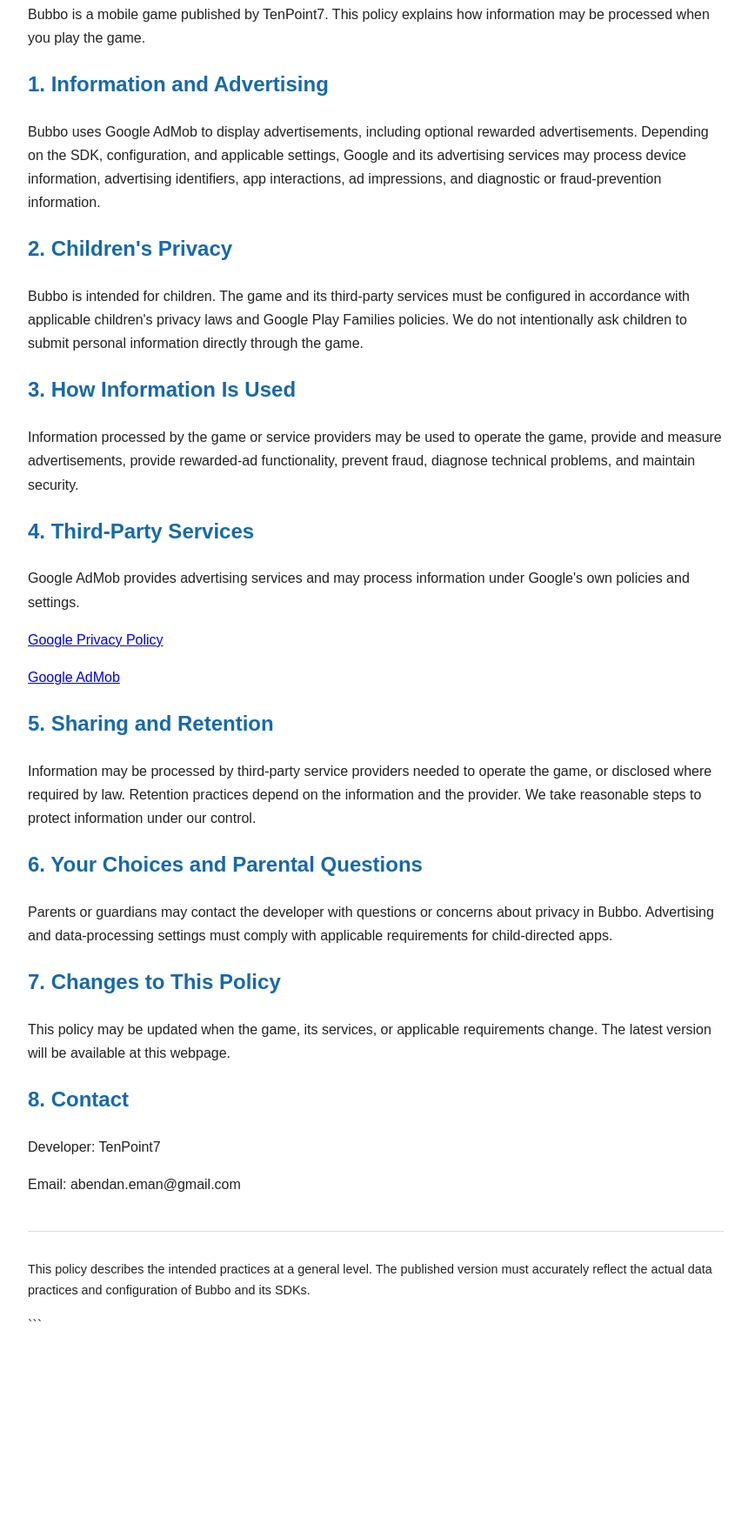
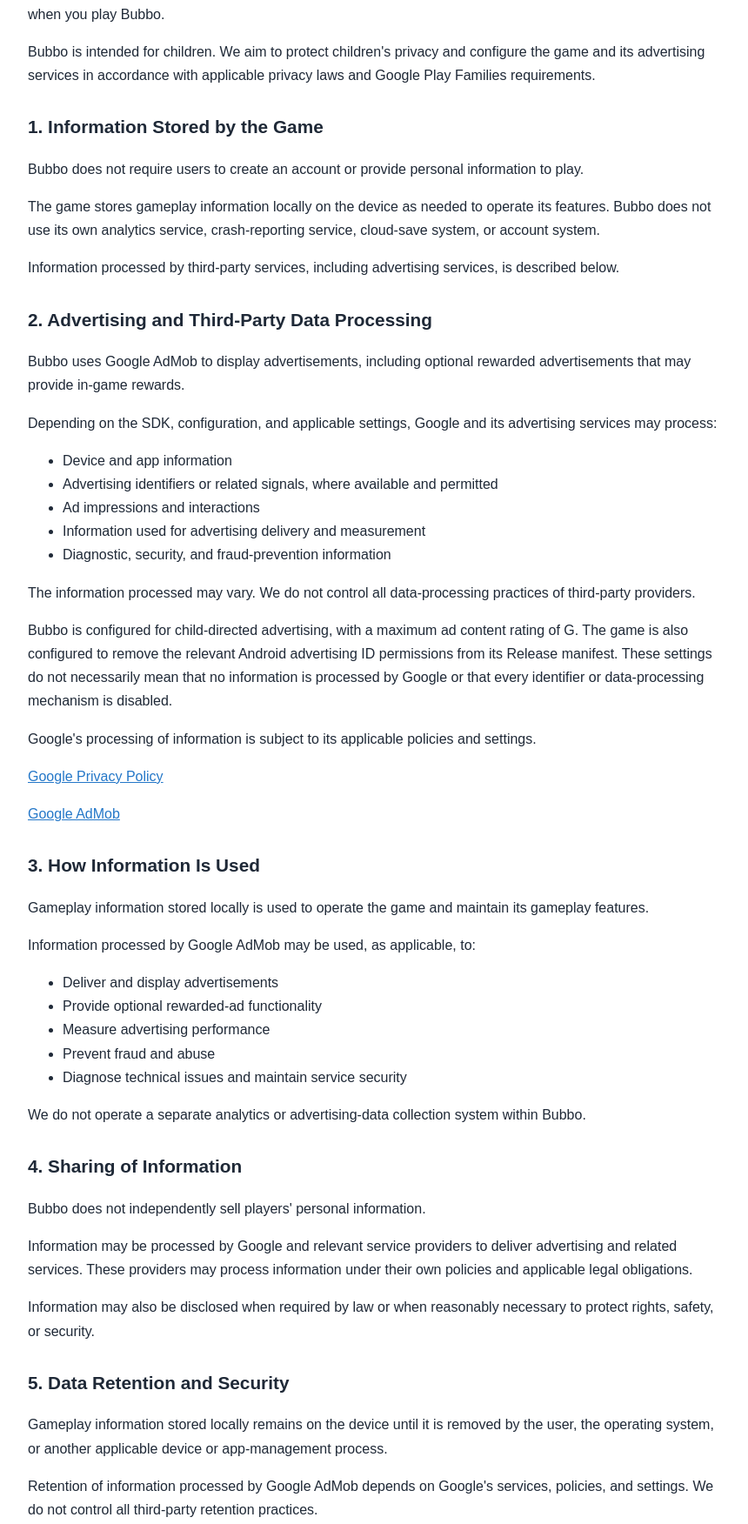
Before and after one commit to emmanuelleabendan/bubbo-privacy-policy, a plain HTML site: page index.html in a window 1280 px wide. Shown: the part 205-1957 px from the top of the page at 87% size, without its empty margins (208-1068 px from the left). Before the commit the page ends 1782 px from the top, so only its background shows below. Drawn offline with Linux system fonts and the light colour scheme.

Commit message:
Revise Bubbo privacy policy content and structure
Updated the Bubbo privacy policy webpage with revised content and improved structure for clarity and compliance.

````diff
--- a/index.html
+++ b/index.html
@@ -1,67 +1,112 @@
-Bubbo privacy policy webpage — HTML content
 
-```html
 <!DOCTYPE html>
 <html lang="en">
 <head>
   <meta charset="UTF-8">
   <meta name="viewport" content="width=device-width, initial-scale=1">
+  <meta name="description" content="Bubbo Privacy Policy">
   <title>Bubbo Privacy Policy</title>
-  <meta name="description" content="Privacy policy for the Bubbo mobile game.">
   <style>
     body {
+      margin: 0;
+      padding: 24px 16px;
+      background: #f4f8fc;
+      color: #1f2937;
       font-family: Arial, sans-serif;
+      line-height: 1.7;
+    }
+    main {
       max-width: 800px;
-      margin: 40px auto;
-      padding: 0 20px;
-      line-height: 1.7;
-      color: #222;
+      margin: auto;
+      padding: 32px;
+      background: white;
+      border-radius: 12px;
+      box-shadow: 0 4px 20px #0000000d;
     }
-    h1, h2 { color: #1769aa; }
+    h1 { line-height: 1.2; }
+    h2 { margin-top: 28px; font-size: 1.3rem; }
+    a { color: #2477c8; }
     footer {
-      margin-top: 40px;
+      margin-top: 32px;
       padding-top: 16px;
-      border-top: 1px solid #ddd;
-      font-size: 0.9em;
+      border-top: 1px solid #e1e8f0;
+      color: #5b6472;
+      font-size: .9rem;
+    }
+    @media (max-width: 520px) {
+      main { padding: 20px; }
     }
   </style>
 </head>
 <body>
+<main>
   <h1>Bubbo Privacy Policy</h1>
   <p><strong>Effective date:</strong> October 9, 2026</p>
 
-  <p>Bubbo is a mobile game published by TenPoint7. This policy explains how information may be processed when you play the game.</p>
+  <p>Bubbo is a mobile game published by TenPoint7. This Privacy Policy explains how information may be processed when you play Bubbo.</p>
 
-  <h2>1. Information and Advertising</h2>
-  <p>Bubbo uses Google AdMob to display advertisements, including optional rewarded advertisements. Depending on the SDK, configuration, and applicable settings, Google and its advertising services may process device information, advertising identifiers, app interactions, ad impressions, and diagnostic or fraud-prevention information.</p>
+  <p>Bubbo is intended for children. We aim to protect children's privacy and configure the game and its advertising services in accordance with applicable privacy laws and Google Play Families requirements.</p>
 
-  <h2>2. Children's Privacy</h2>
-  <p>Bubbo is intended for children. The game and its third-party services must be configured in accordance with applicable children's privacy laws and Google Play Families policies. We do not intentionally ask children to submit personal information directly through the game.</p>
+  <h2>1. Information Stored by the Game</h2>
+  <p>Bubbo does not require users to create an account or provide personal information to play.</p>
+  <p>The game stores gameplay information locally on the device as needed to operate its features. Bubbo does not use its own analytics service, crash-reporting service, cloud-save system, or account system.</p>
+  <p>Information processed by third-party services, including advertising services, is described below.</p>
+
+  <h2>2. Advertising and Third-Party Data Processing</h2>
+  <p>Bubbo uses Google AdMob to display advertisements, including optional rewarded advertisements that may provide in-game rewards.</p>
+  <p>Depending on the SDK, configuration, and applicable settings, Google and its advertising services may process:</p>
+  <ul>
+    <li>Device and app information</li>
+    <li>Advertising identifiers or related signals, where available and permitted</li>
+    <li>Ad impressions and interactions</li>
+    <li>Information used for advertising delivery and measurement</li>
+    <li>Diagnostic, security, and fraud-prevention information</li>
+  </ul>
+  <p>The information processed may vary. We do not control all data-processing practices of third-party providers.</p>
+  <p>Bubbo is configured for child-directed advertising, with a maximum ad content rating of G. The game is also configured to remove the relevant Android advertising ID permissions from its Release manifest. These settings do not necessarily mean that no information is processed by Google or that every identifier or data-processing mechanism is disabled.</p>
+  <p>Google's processing of information is subject to its applicable policies and settings.</p>
+  <p><a href="https://policies.google.com/privacy" target="_blank" rel="noopener noreferrer">Google Privacy Policy</a></p>
+  <p><a href="https://admob.google.com/" target="_blank" rel="noopener noreferrer">Google AdMob</a></p>
 
   <h2>3. How Information Is Used</h2>
-  <p>Information processed by the game or service providers may be used to operate the game, provide and measure advertisements, provide rewarded-ad functionality, prevent fraud, diagnose technical problems, and maintain security.</p>
+  <p>Gameplay information stored locally is used to operate the game and maintain its gameplay features.</p>
+  <p>Information processed by Google AdMob may be used, as applicable, to:</p>
+  <ul>
+    <li>Deliver and display advertisements</li>
+    <li>Provide optional rewarded-ad functionality</li>
+    <li>Measure advertising performance</li>
+    <li>Prevent fraud and abuse</li>
+    <li>Diagnose technical issues and maintain service security</li>
+  </ul>
+  <p>We do not operate a separate analytics or advertising-data collection system within Bubbo.</p>
 
-  <h2>4. Third-Party Services</h2>
-  <p>Google AdMob provides advertising services and may process information under Google's own policies and settings.</p>
-  <p><a href="https://policies.google.com/privacy">Google Privacy Policy</a></p>
-  <p><a href="https://admob.google.com/">Google AdMob</a></p>
+  <h2>4. Sharing of Information</h2>
+  <p>Bubbo does not independently sell players' personal information.</p>
+  <p>Information may be processed by Google and relevant service providers to deliver advertising and related services. These providers may process information under their own policies and applicable legal obligations.</p>
+  <p>Information may also be disclosed when required by law or when reasonably necessary to protect rights, safety, or security.</p>
 
-  <h2>5. Sharing and Retention</h2>
-  <p>Information may be processed by third-party service providers needed to operate the game, or disclosed where required by law. Retention practices depend on the information and the provider. We take reasonable steps to protect information under our control.</p>
+  <h2>5. Data Retention and Security</h2>
+  <p>Gameplay information stored locally remains on the device until it is removed by the user, the operating system, or another applicable device or app-management process.</p>
+  <p>Retention of information processed by Google AdMob depends on Google's services, policies, and settings. We do not control all third-party retention practices.</p>
+  <p>We take reasonable steps to protect information under our control. However, no method of electronic storage or transmission can be guaranteed to be completely secure.</p>
 
-  <h2>6. Your Choices and Parental Questions</h2>
-  <p>Parents or guardians may contact the developer with questions or concerns about privacy in Bubbo. Advertising and data-processing settings must comply with applicable requirements for child-directed apps.</p>
+  <h2>6. Children's Privacy and Parental Questions</h2>
+  <p>Bubbo is intended for children, and its advertising configuration is designed to support child-directed use.</p>
+  <p>The game does not intentionally ask children to submit personal information directly through the game. However, third-party advertising services may process information as described in this policy.</p>
+  <p>Parents or guardians who have questions or concerns about Bubbo's privacy practices may contact the developer using the details in Section 8.</p>
 
-  <h2>7. Changes to This Policy</h2>
-  <p>This policy may be updated when the game, its services, or applicable requirements change. The latest version will be available at this webpage.</p>
+  <h2>7. Changes to This Privacy Policy</h2>
+  <p>This Privacy Policy may be updated when Bubbo's features, third-party services, data practices, or applicable legal requirements change.</p>
+  <p>The latest version will be available at this webpage. The effective date will be updated when material changes are made.</p>
 
-  <h2>8. Contact</h2>
-  <p>Developer: TenPoint7</p>
-  <p>Email: abendan.eman@gmail.com</p>
+  <h2>8. Contact Information</h2>
+  <p><strong>Developer:</strong> TenPoint7</p>
+  <p><strong>Email:</strong> <a href="mailto:abendan.eman@gmail.com">abendan.eman@gmail.com</a></p>
+  <p>For questions or concerns about this Privacy Policy or children's privacy in Bubbo, please contact us using the email address above.</p>
 
   <footer>
-    <p>This policy describes the intended practices at a general level. The published version must accurately reflect the actual data practices and configuration of Bubbo and its SDKs.</p>
+    This policy describes Bubbo's intended practices and must be kept consistent with the app's actual implementation and Google Play Console declarations.
   </footer>
+</main>
 </body>
 </html>
-```
````
